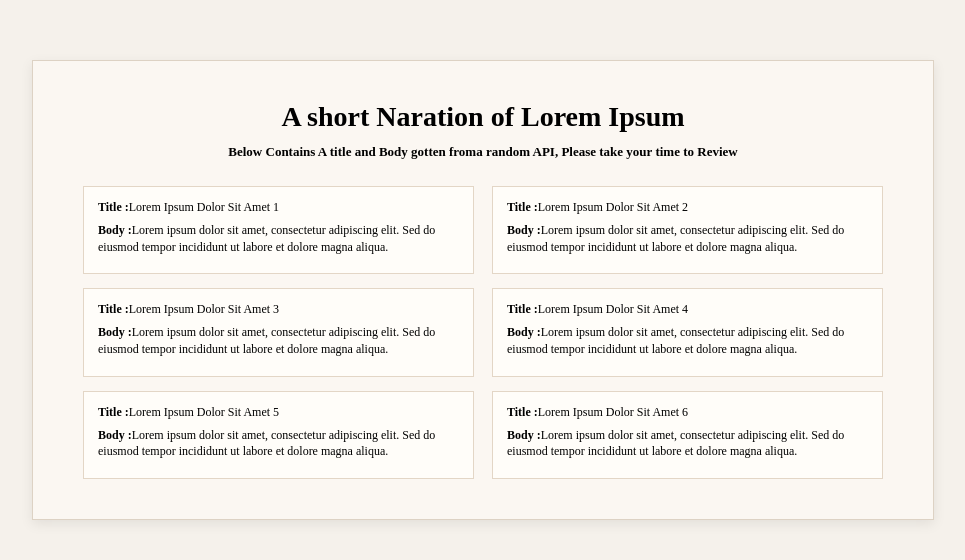
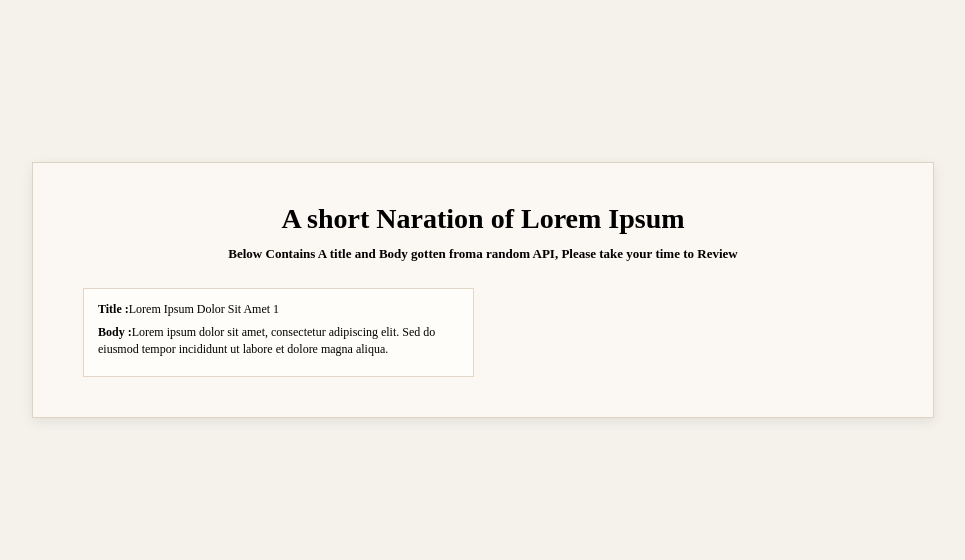
Before and after one commit to acciojob/lorem-redux-handesaurabh, a React app: page / in a window 1280 px wide. Shown: the part 110-670 px from the top of the page, without its empty margins (157-1122 px from the left). Built offline with nearby package versions, Linux system fonts and the light colour scheme; no server answers.

Commit message:
Update App.js

```diff
--- a/src/components/App.js
+++ b/src/components/App.js
@@ -31,7 +31,7 @@ const App = () => {
           </div>
         ) : (
           <ul className="grid-container">
-            {(data && data.length > 0 ? data : []).slice(0, 6).map((post, index) => (
+            {(data && data.length > 0 ? data : []).slice(0, 1).map((post, index) => (
               <li key={index} className="grid-item" data-testid="post-item">
                 <p className="title" data-testid="post-title">
                   <span className="label">Title :</span>
```
